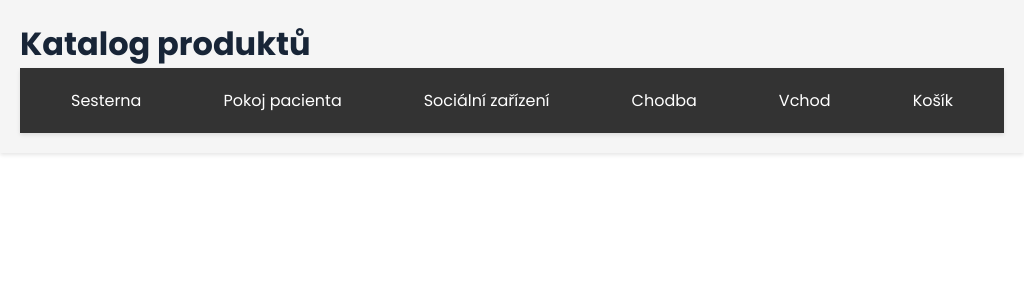
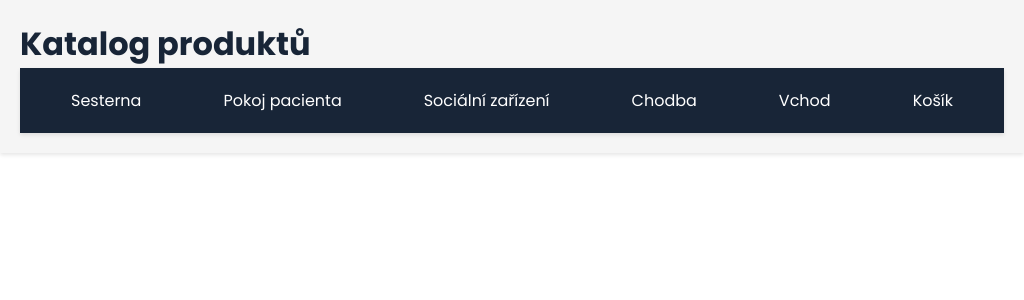
Before and after one commit to VladanCZ/FP, a React (Create React App) app: page / in a window 1024 px wide. Shown: the top 300 px of the page. Built offline with nearby package versions, Linux system fonts and the light colour scheme; the HTML template or start-up script is replaced by a standard one.

Commit message:
bg color

```diff
--- a/src/components/Navigation.scss
+++ b/src/components/Navigation.scss
@@ -1,11 +1,8 @@
-
-
 @use "../styles/_variables.scss" as vars;
 * {
     margin: 0;
     padding: 0;
     box-sizing: border-box;
-
 }
 
 .navigation {
@@ -14,8 +11,8 @@
     font-family: vars.$font-primary;
 
     display: flex;
-    justify-content: space-evenly; /* Vyrovnání položek rovnoměrně */
-    background-color: #333;
+    justify-content: space-evenly;
+    background-color: #182537;
     padding: 10px;
     box-shadow: 0 2px 4px rgba(0, 0, 0, 0.1);
 
@@ -35,8 +32,8 @@
 /* Pro tablety mezi 768px a 1024px */
 @media (min-width: 768px) and (max-width: 1024px) {
     .navigation {
-        flex-direction: row; /* Horizontální navigace na tabletech */
-        justify-content: space-around; /* Vyrovnání položek */
+        flex-direction: row;
+        justify-content: space-around;
     }
 
     .nav-link {
@@ -48,7 +45,7 @@
 /* Pro mobilní zařízení (do 767px) */
 @media (max-width: 767px) {
     .navigation {
-        flex-direction: column; /* Navigace bude vertikální na mobilech */
+        flex-direction: column;
         align-items: center;
     }
 
--- a/src/pages/Home.scss
+++ b/src/pages/Home.scss
@@ -1,12 +1,8 @@
-
-
-
 @use "../styles/_variables.scss" as vars;
 * {
     margin: 0;
     padding: 0;
     box-sizing: border-box;
-
 }
 
 .home {
@@ -16,31 +12,30 @@
 
 .home-page {
     display: flex;
-    flex-direction: column; /* Nastavení flexboxu pro vertikální layout */
-    min-height: 100vh; /* Celková výška pro stránku */
+    flex-direction: column;
+    min-height: 100vh;
     margin: 0;
-    width: 100%; /* Zajistí, že stránka se roztáhne přes celou šířku */
+    width: 100%;
 }
 
 header {
     text-align: center;
-    padding: 20px;
     background-color: #f5f5f5;
     box-shadow: 0 2px 4px rgba(0, 0, 0, 0.1);
-    width: 100%; /* Zajistí, že header zabírá celou šířku */
-    flex-shrink: 0; /* Aby se header nezmenšil */
+    width: 100%;
+    flex-shrink: 0;
 }
 
 main {
     padding: 20px;
     overflow-y: auto;
-    flex-grow: 1; /* Hlavní obsah roste, aby vyplnil prostor */
+    flex-grow: 1;
 }
 
 /* Pro tablety mezi 768px a 1024px */
 @media (min-width: 768px) and (max-width: 1024px) {
     .home-page {
-        flex-direction: column; /* Vertikální layout pro tablety */
+        flex-direction: column;
     }
 
     header {
@@ -56,7 +51,7 @@ main {
 /* Pro desktopová zařízení (1024px a více) */
 @media (min-width: 1024px) {
     .home-page {
-        flex-direction: column; /* Udržujeme vertikální layout */
+        flex-direction: column;
     }
 
     header {
--- a/src/styles/_variables.scss
+++ b/src/styles/_variables.scss
@@ -1,5 +1,3 @@
-
-
 $text-color: #182537 !default;
 $base-font-size: 1rem !default;
 $font-primary: 'Poppins', sans-serif !default;
```
